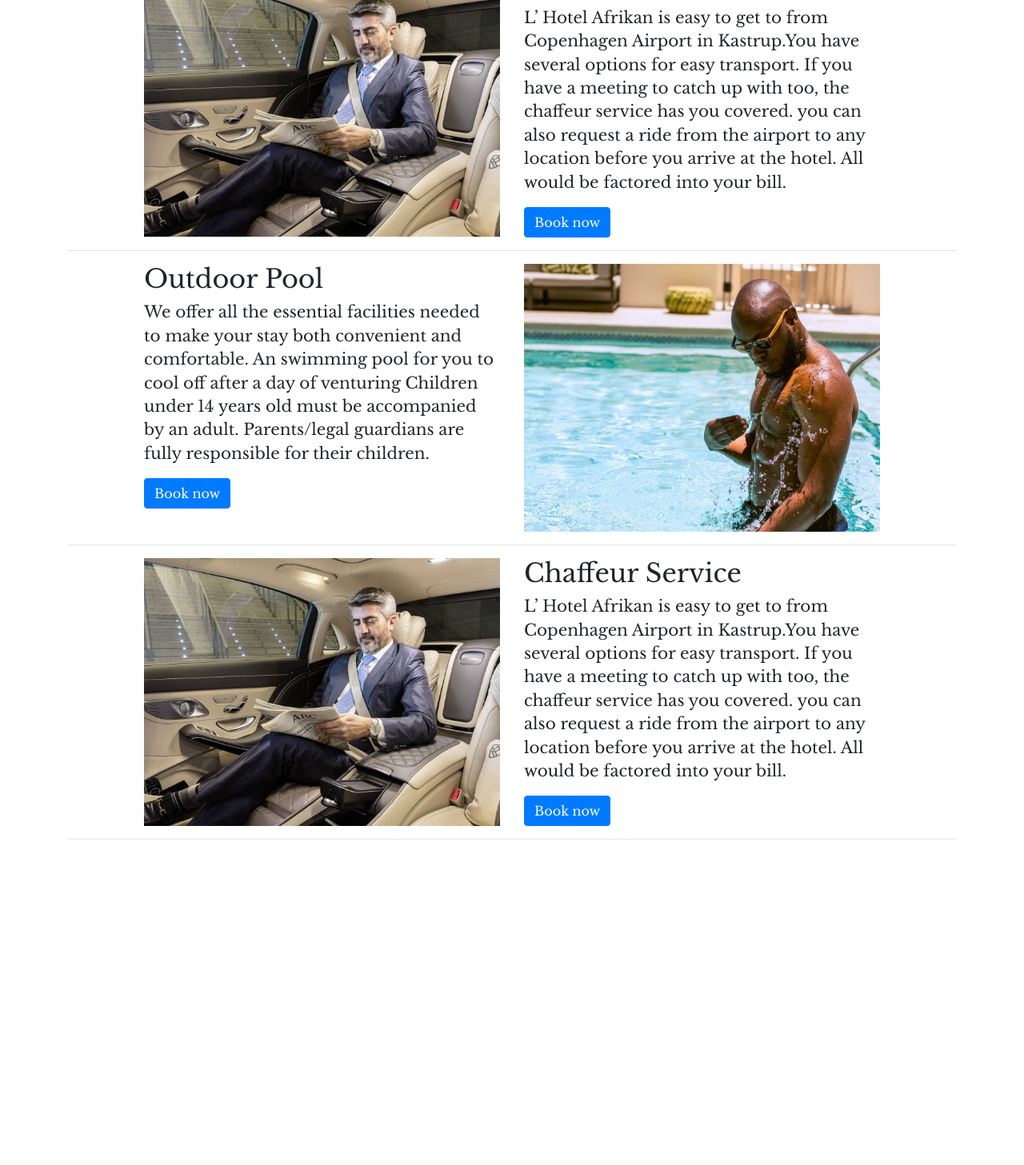
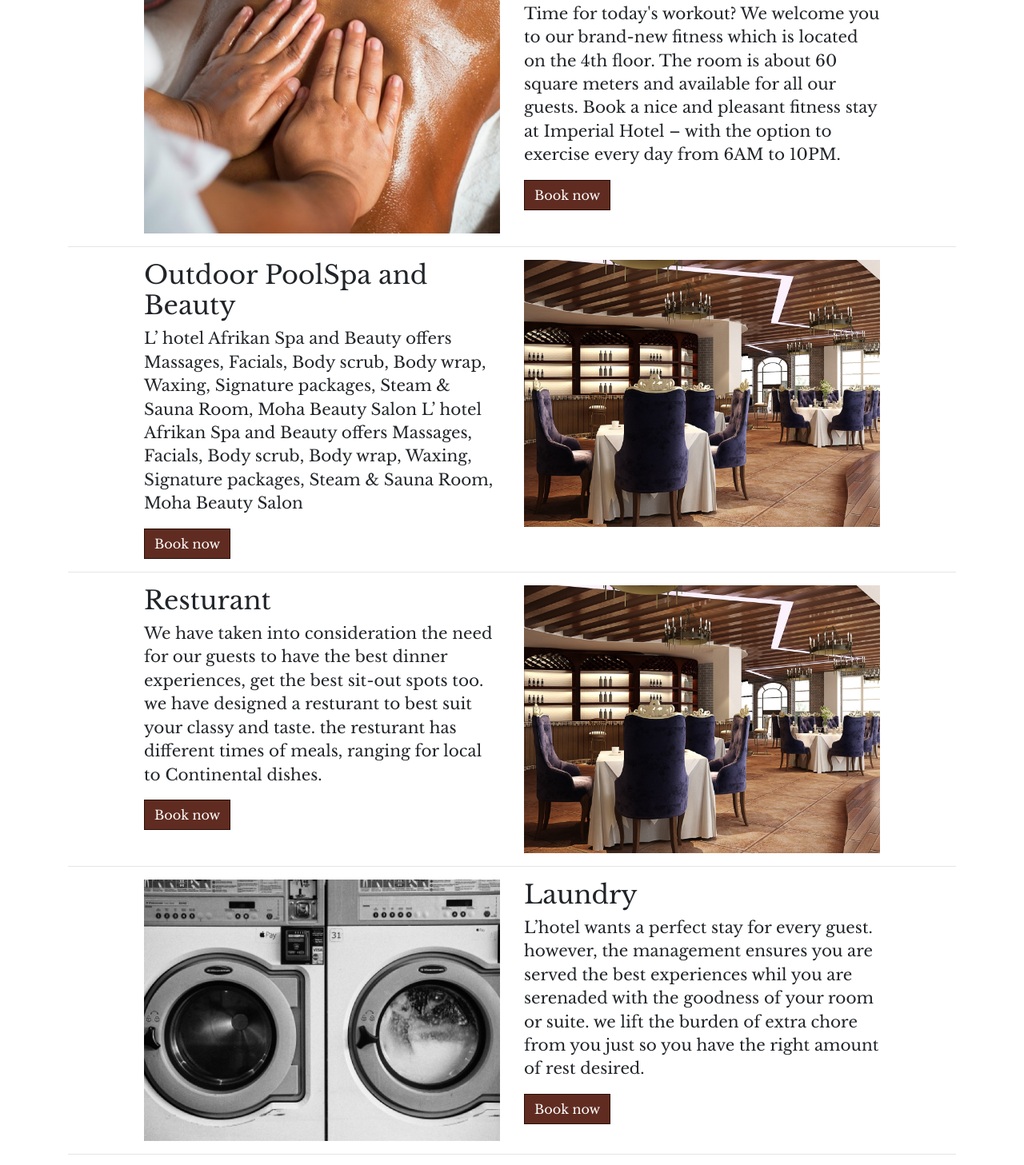
Before and after one commit to PreciousAma/L-Hotel-Afrikan, a plain HTML site: page facilities.html in a window 1280 px wide. Shown: the part 1176-2633 px from the top of the page at 80% size. Before the commit the page ends 2242 px from the top, so only its background shows below. Drawn offline with nearby package versions, Linux system fonts and the light colour scheme.

Commit message:
Style update

```diff
--- a/css/style.css
+++ b/css/style.css
@@ -11,30 +11,18 @@ p {
   line-height: 147.4%;
 }
 
-
-/* CUSTOMIZE THE CAROUSEL
--------------------------------------------------- */
-
-/* Carousel base class */
-.carousel {
-
+.btn-primary {
+  color: #fff;
+  background-color: #602C21;
+  border-color: #29100b;
 }
 
-/* Since positioning the image, we need to help out the caption */
-.carousel-caption {
-  bottom: 10rem;
-  z-index: 10;
+.btn-primary:hover {
+  color: #fff;
+  background-color: #602C1F;
+  border-color: #29120d;
 }
 
-/* Declare heights because of positioning of img element */
-.carousel-item {
-  height: 32rem;
+.btn {
+  border-radius: 0px;
 }
-.carousel-item > img {
-  position: absolute;
-  top: 0;
-  left: 0;
-  min-width: 100%;
-  height: 32rem;
-}
-/*  ---------------------------------------------------------  */
--- a/facilities.html
+++ b/facilities.html
@@ -48,12 +48,79 @@
 
                 <div class="row featurette">
                     <div class="col-md-5 offset-md-1">
+                        <h2 class="featurette-heading">Fitness Center</h2>
+                        <p class="lead">Time for today's workout? We welcome you to our brand-new fitness which is located on the 4th floor. The room is about 60 square meters and available for all our guests. Book a nice and pleasant fitness stay at Imperial Hotel – with the option to exercise every day from 6AM to 10PM. </p>
+                        <button type="button" class="btn btn-primary">Book now</button>
+                    </div>
+                    <div class="col-md-5">
+                        <img class="img-fluid" src="images/gym.png" alt="image">
+                    </div>
+                </div>
+
+                <hr class="featurette-divider">
+
+                <div class="row featurette">
+                    <div class="col-md-5 order-md-2">
+                        <h2 class="featurette-heading">Spa and Beauty</h2>
+                        <p class="lead">Time for today's workout? We welcome you to our brand-new fitness which is located on the 4th floor. The room is about 60 square meters and available for all our guests. Book a nice and pleasant fitness stay at Imperial Hotel – with the option to exercise every day from 6AM to 10PM. </p>
+                        <button type="button" class="btn btn-primary">Book now</button>
+                    </div>
+                    <div class="col-md-5 order-md-1 offset-md-1">
+                        <img class="img-fluid" src="images/spa.png" alt="">
+                    </div>
+                </div>
+
+                <hr class="featurette-divider">
+
+                <div class="row featurette">
+                    <div class="col-md-5 offset-md-1">
+                        <h2 class="featurette-heading">Outdoor PoolSpa and Beauty</h2>
+                        <p class="lead">L’ hotel Afrikan Spa and Beauty offers
+                            Massages, Facials, Body scrub, Body wrap, Waxing, Signature packages, Steam & Sauna Room, Moha Beauty Salon L’ hotel Afrikan Spa and Beauty offers
+                            Massages, Facials, Body scrub, Body wrap, Waxing, Signature packages, Steam & Sauna Room, Moha Beauty Salon</p>
+                        <button type="button" class="btn btn-primary">Book now</button>
+                    </div>
+                    <div class="col-md-5">
+                        <img class="img-fluid" src="images/restaurant.png" alt="image">
+                    </div>
+                </div>
+
+                <hr class="featurette-divider">
+
+                <div class="row featurette">
+                    <div class="col-md-5 offset-md-1">
+                        <h2 class="featurette-heading">Resturant</h2>
+                        <p class="lead">We have taken into consideration the need for our guests to have the best dinner experiences, get the best sit-out spots too. we have designed a resturant to best suit your classy and taste. the resturant has different times of meals, ranging for local to Continental dishes.</p>
+                        <button type="button" class="btn btn-primary">Book now</button>
+                    </div>
+                    <div class="col-md-5">
+                        <img class="img-fluid" src="images/restaurant.png" alt="image">
+                    </div>
+                </div>
+
+                <hr class="featurette-divider">
+
+                <div class="row featurette">
+                    <div class="col-md-5 order-md-2">
+                        <h2 class="featurette-heading">Laundry</h2>
+                        <p class="lead">L’hotel wants a perfect stay for every guest. however, the management ensures you are served the best experiences whil you are serenaded with the goodness of your room or suite. we lift the burden of extra chore from you just so you have the right amount of rest desired. </p>
+                        <button type="button" class="btn btn-primary">Book now</button>
+                    </div>
+                    <div class="col-md-5 order-md-1 offset-md-1">
+                        <img class="img-fluid" src="images/laundry.png" alt="">
+                    </div>
+                </div>
+
+                <hr class="featurette-divider">
+
+                <div class="row featurette">
+                    <div class="col-md-5 offset-md-1">
                         <h2 class="featurette-heading">Outdoor Pool</h2>
                         <p class="lead">We offer all the essential facilities needed to make your stay both convenient and comfortable. An swimming pool for you to cool off after a day of venturing Children under 14 years old must be accompanied by an adult. Parents/legal guardians are fully responsible for their children.</p>
                         <button type="button" class="btn btn-primary">Book now</button>
                     </div>
                     <div class="col-md-5">
-                        <img class="img-fluid" src="images/man-wearing-sunglass.png" alt="image">
+                        <img class="img-fluid" src="images/restaurant.png" alt="image">
                     </div>
                 </div>
 
@@ -66,33 +133,7 @@
                         <button type="button" class="btn btn-primary">Book now</button>
                     </div>
                     <div class="col-md-5 order-md-1 offset-md-1">
-                        <img class="img-fluid" src="images/chaffeur-service.png" alt="">
-                    </div>
-                </div>
-
-                <hr class="featurette-divider">
-
-                <div class="row featurette">
-                    <div class="col-md-5 offset-md-1">
-                        <h2 class="featurette-heading">Outdoor Pool</h2>
-                        <p class="lead">We offer all the essential facilities needed to make your stay both convenient and comfortable. An swimming pool for you to cool off after a day of venturing Children under 14 years old must be accompanied by an adult. Parents/legal guardians are fully responsible for their children.</p>
-                        <button type="button" class="btn btn-primary">Book now</button>
-                    </div>
-                    <div class="col-md-5">
-                        <img class="img-fluid" src="images/man-wearing-sunglass.png" alt="image">
-                    </div>
-                </div>
-
-                <hr class="featurette-divider">
-
-                <div class="row featurette">
-                    <div class="col-md-5 order-md-2">
-                        <h2 class="featurette-heading">Chaffeur Service</h2>
-                        <p class="lead">L’ Hotel Afrikan is easy to get to from Copenhagen Airport in Kastrup.You have several options for easy transport. If you have a meeting to catch up with too, the chaffeur service has you covered. you can also request a ride from the airport to any location before you arrive at the hotel. All would be factored into your bill.</p>
-                        <button type="button" class="btn btn-primary">Book now</button>
-                    </div>
-                    <div class="col-md-5 order-md-1 offset-md-1">
-                        <img class="img-fluid" src="images/chaffeur-service.png" alt="">
+                        <img class="img-fluid" src="images/laundry.png" alt="">
                     </div>
                 </div>
 
```
